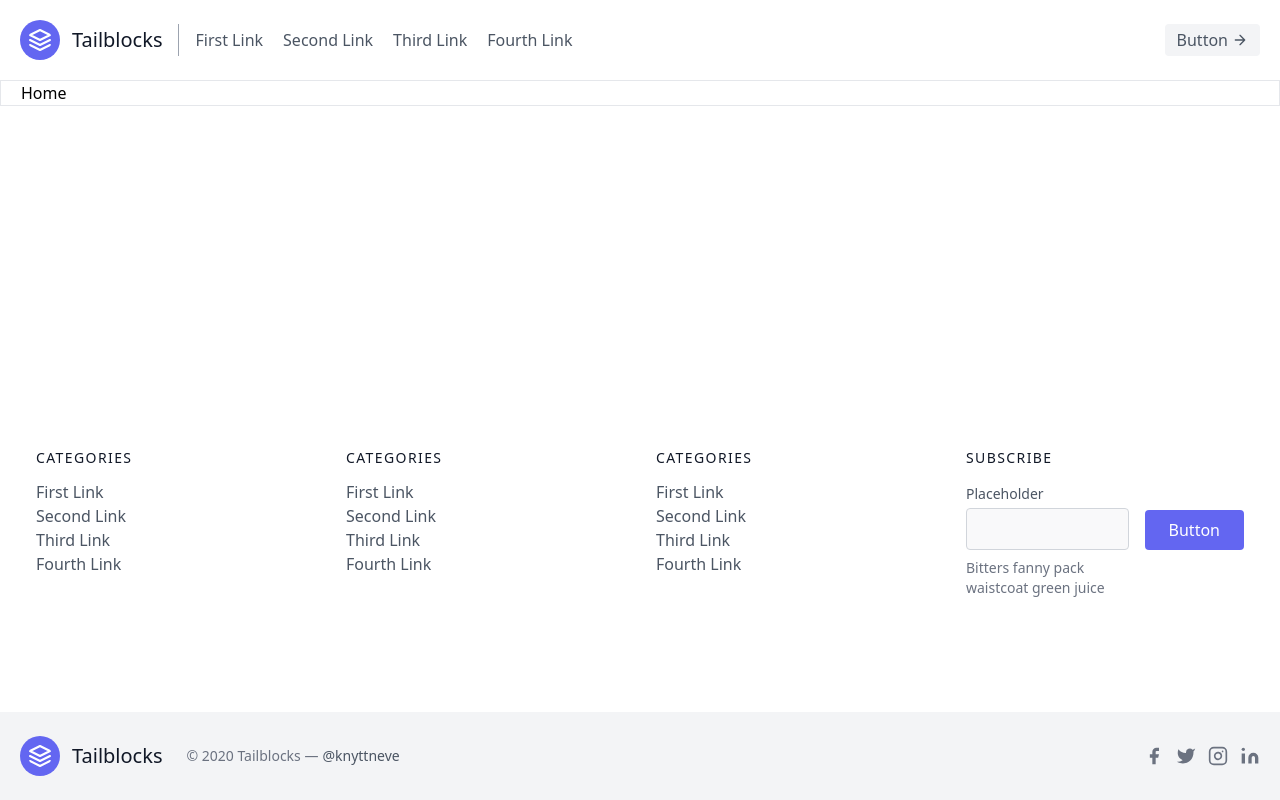
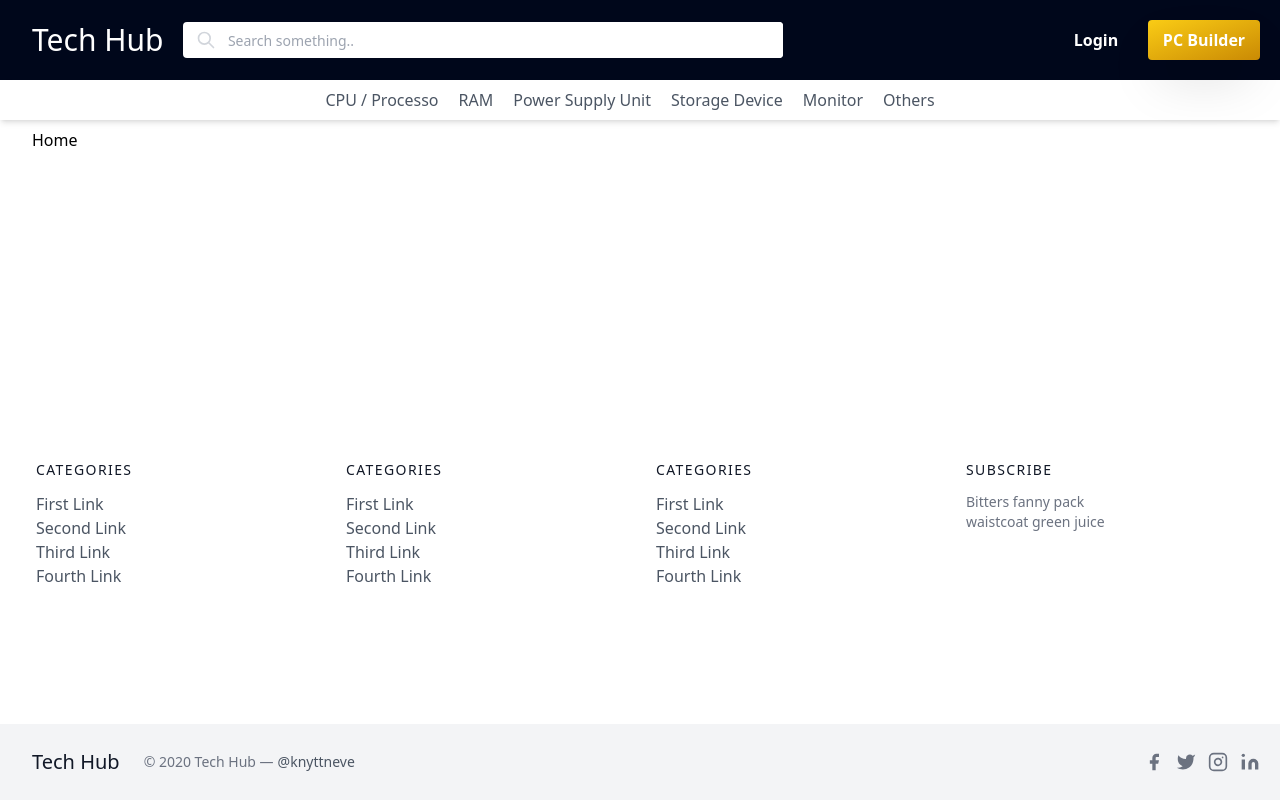
Before and after one commit to Ruman-Islam/Tech-Hub, a Next.js app: page / in a window 1280 px wide. Built offline with nearby package versions, Linux system fonts and the light colour scheme.

Commit message:
navbar done'

```diff
--- a/src/components/Layout/RootLayout.js
+++ b/src/components/Layout/RootLayout.js
@@ -5,7 +5,7 @@ const RootLayout = ({ children }) => {
   return (
     <div className="flex flex-col h-screen justify-between">
       <Navbar />
-      <main className="container px-5 mb-auto mx-auto border">{children}</main>
+      <main className="container px-8 mb-auto mx-auto">{children}</main>
       <Footer />
     </div>
   );
--- a/src/components/UI/Footer.js
+++ b/src/components/UI/Footer.js
@@ -64,25 +64,6 @@ const Footer = () => {
             <h2 className="title-font font-medium text-gray-900 tracking-widest text-sm mb-3">
               SUBSCRIBE
             </h2>
-            <div className="flex xl:flex-nowrap md:flex-nowrap lg:flex-wrap flex-wrap justify-center items-end md:justify-start">
-              <div className="relative w-40 sm:w-auto xl:mr-4 lg:mr-0 sm:mr-4 mr-2">
-                <label
-                  for="footer-field"
-                  className="leading-7 text-sm text-gray-600"
-                >
-                  Placeholder
-                </label>
-                <input
-                  type="text"
-                  id="footer-field"
-                  name="footer-field"
-                  className="w-full bg-gray-100 bg-opacity-50 rounded border border-gray-300 focus:bg-transparent focus:ring-2 focus:ring-indigo-200 focus:border-indigo-500 text-base outline-none text-gray-700 py-1 px-3 leading-8 transition-colors duration-200 ease-in-out"
-                />
-              </div>
-              <button className="lg:mt-2 xl:mt-0 flex-shrink-0 inline-flex text-white bg-indigo-500 border-0 py-2 px-6 focus:outline-none hover:bg-indigo-600 rounded">
-                Button
-              </button>
-            </div>
             <p className="text-gray-500 text-sm mt-2 md:text-left text-center">
               Bitters fanny pack
               <br className="lg:block hidden" />
@@ -94,22 +75,10 @@ const Footer = () => {
       <div className="bg-gray-100">
         <div className="container px-5 py-6 mx-auto flex items-center sm:flex-row flex-col">
           <a className="flex title-font font-medium items-center md:justify-start justify-center text-gray-900">
-            <svg
-              xmlns="http://www.w3.org/2000/svg"
-              fill="none"
-              stroke="currentColor"
-              strokeLinecap="round"
-              strokeLinejoin="round"
-              strokeWidth="2"
-              className="w-10 h-10 text-white p-2 bg-indigo-500 rounded-full"
-              viewBox="0 0 24 24"
-            >
-              <path d="M12 2L2 7l10 5 10-5-10-5zM2 17l10 5 10-5M2 12l10 5 10-5"></path>
-            </svg>
-            <span className="ml-3 text-xl">Tailblocks</span>
+            <span className="ml-3 text-xl">Tech Hub</span>
           </a>
           <p className="text-sm text-gray-500 sm:ml-6 sm:mt-0 mt-4">
-            © 2020 Tailblocks —
+            © 2020 Tech Hub —
             <a
               href="https://twitter.com/knyttneve"
               rel="noopener noreferrer"
--- a/src/components/UI/Navbar.js
+++ b/src/components/UI/Navbar.js
@@ -1,42 +1,63 @@
 const Navbar = () => {
   return (
-    <header className="text-gray-600 body-font">
-      <div className="container mx-auto flex flex-wrap p-5 flex-col md:flex-row items-center">
-        <a className="flex title-font font-medium items-center text-gray-900 mb-4 md:mb-0">
+    <header className="text-gray-600 body-font mb-2">
+      <div className="bg-color_bg">
+        <div className="container mx-auto flex p-5 gap-x-1 flex-col md:flex-row justify-between items-center">
+          <div className="flex flex-1 lg:gap-x-5 items-center">
+            <a className="flex title-font font-medium items-center mb-4 md:mb-0 text-white">
+              <span className="ml-3 text-3xl">Tech Hub</span>
+            </a>
+            <div className="max-w-[600px] w-full">
+              <div className="relative flex items-center w-full h-9 rounded focus-within:shadow-lg bg-white overflow-hidden">
+                <div className="grid place-items-center h-full w-12 text-gray-300">
                   <svg
                     xmlns="http://www.w3.org/2000/svg"
+                    className="h-5 w-5"
                     fill="none"
+                    viewBox="0 0 24 24"
                     stroke="currentColor"
+                  >
+                    <path
                       strokeLinecap="round"
                       strokeLinejoin="round"
                       strokeWidth="2"
-            className="w-10 h-10 text-white p-2 bg-indigo-500 rounded-full"
-            viewBox="0 0 24 24"
-          >
-            <path d="M12 2L2 7l10 5 10-5-10-5zM2 17l10 5 10-5M2 12l10 5 10-5"></path>
+                      d="M21 21l-6-6m2-5a7 7 0 11-14 0 7 7 0 0114 0z"
+                    />
                   </svg>
-          <span className="ml-3 text-xl">Tailblocks</span>
+                </div>
+
+                <input
+                  className="peer h-full outline-none text-sm text-gray-700 max-w-[600px] w-full"
+                  type="text"
+                  id="search"
+                  placeholder="Search something.."
+                />
+              </div>
+            </div>
+          </div>
+          <div className="b mx-auto h-8 w-24 flex justify-center items-center">
+            <a className="text-center text-white font-semibold z-10 pointer-events-none">
+              Login
             </a>
-        <nav className="md:mr-auto md:ml-4 md:py-1 md:pl-4 md:border-l md:border-gray-400	flex flex-wrap items-center text-base justify-center">
-          <a className="mr-5 hover:text-gray-900">First Link</a>
-          <a className="mr-5 hover:text-gray-900">Second Link</a>
-          <a className="mr-5 hover:text-gray-900">Third Link</a>
-          <a className="mr-5 hover:text-gray-900">Fourth Link</a>
+          </div>
+          <div className="b mx-auto h-10 w-28 flex justify-center items-center">
+            <div className="i h-10 w-28 bg-gradient-to-br from-yellow-400 to-yellow-600 items-center rounded shadow-2xl cursor-pointer absolute overflow-hidden transform hover:scale-x-110 hover:scale-y-105 transition duration-300 ease-out"></div>
+            <a className="text-center text-white font-semibold z-10 pointer-events-none">
+              PC Builder
+            </a>
+          </div>
+        </div>
+      </div>
+
+      <div className="shadow-md">
+        <nav className="container mx-auto  py-2 md:border-gray-400	flex flex-wrap items-center text-base justify-center">
+          <a className="mr-5 hover:text-gray-900">CPU / Processo</a>
+          <a className="mr-5 hover:text-gray-900">RAM</a>
+          <a className="mr-5 hover:text-gray-900">Power Supply Unit</a>
+          <a className="mr-5 hover:text-gray-900">Storage Device</a>
+          <a className="mr-5 hover:text-gray-900">Monitor</a>
+          <a className="mr-5 hover:text-gray-900">Others</a>
         </nav>
-        <button className="inline-flex items-center bg-gray-100 border-0 py-1 px-3 focus:outline-none hover:bg-gray-200 rounded text-base mt-4 md:mt-0">
-          Button
-          <svg
-            fill="none"
-            stroke="currentColor"
-            strokeLinecap="round"
-            strokeLinejoin="round"
-            strokeWidth="2"
-            className="w-4 h-4 ml-1"
-            viewBox="0 0 24 24"
-          >
-            <path d="M5 12h14M12 5l7 7-7 7"></path>
-          </svg>
-        </button>
       </div>
     </header>
   );
--- a/tailwind.config.js
+++ b/tailwind.config.js
@@ -1,18 +1,21 @@
 /** @type {import('tailwindcss').Config} */
 module.exports = {
   content: [
-    './src/pages/**/*.{js,ts,jsx,tsx,mdx}',
-    './src/components/**/*.{js,ts,jsx,tsx,mdx}',
-    './src/app/**/*.{js,ts,jsx,tsx,mdx}',
+    "./src/pages/**/*.{js,ts,jsx,tsx,mdx}",
+    "./src/components/**/*.{js,ts,jsx,tsx,mdx}",
+    "./src/app/**/*.{js,ts,jsx,tsx,mdx}",
   ],
   theme: {
     extend: {
       backgroundImage: {
-        'gradient-radial': 'radial-gradient(var(--tw-gradient-stops))',
-        'gradient-conic':
-          'conic-gradient(from 180deg at 50% 50%, var(--tw-gradient-stops))',
+        "gradient-radial": "radial-gradient(var(--tw-gradient-stops))",
+        "gradient-conic":
+          "conic-gradient(from 180deg at 50% 50%, var(--tw-gradient-stops))",
       },
+      colors: ({ colors }) => ({
+        color_bg: "#00071B",
+      }),
     },
   },
   plugins: [],
-}
+};
```
Lines whose indentation alone changed are shown as unchanged.
